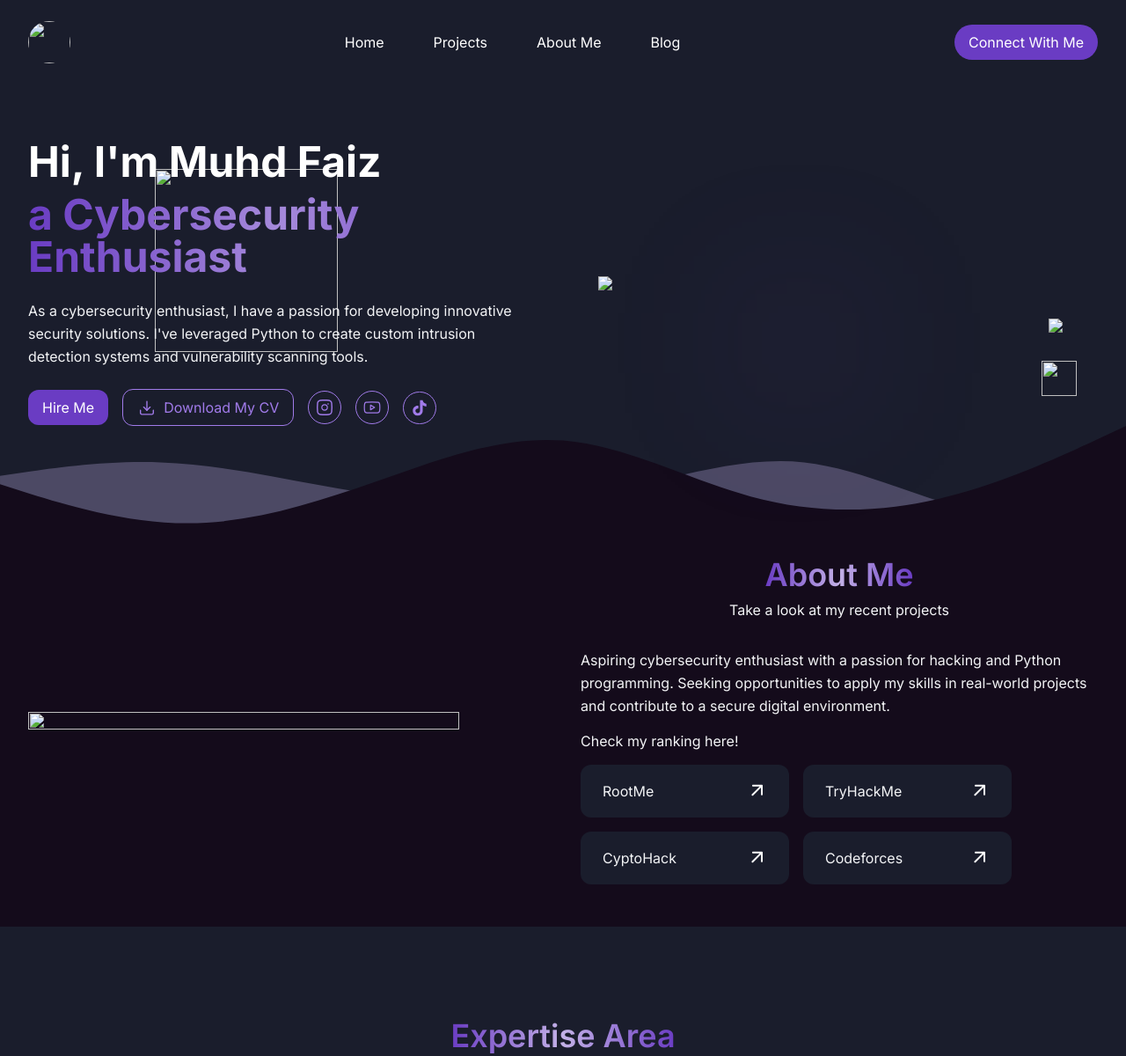
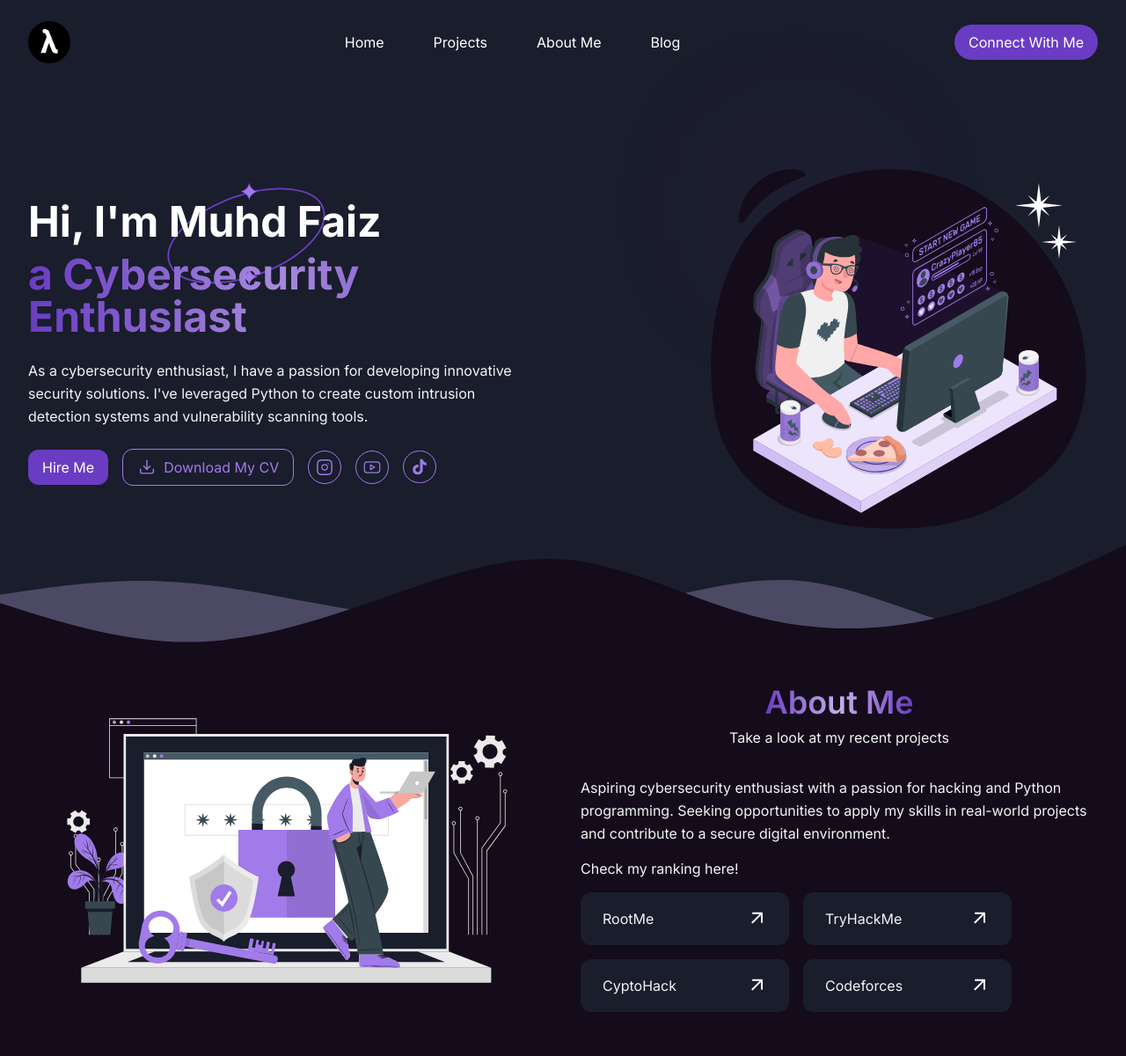
Before and after one commit to ridoananda/pais-project, a website: page index.html in a window 1280 px wide. Shown: the top 1200 px of the page at 88% size. Drawn offline with nearby package versions, Linux system fonts and the light colour scheme; files that its build step writes are made by us from their sources; the site is published under a folder, as on GitHub Pages, so addresses that start at the root find nothing.

Commit message:
fix: path

```diff
--- a/index.html
+++ b/index.html
@@ -21,7 +21,7 @@
     <!-- Navbar -->
     <div class="bg-transparent">
       <header class="flex justify-between items-center py-6 container">
-        <img src="/assets/images/logo.jpg" class="rounded-full w-12" />
+        <img src="./assets/images/logo.jpg" class="rounded-full w-12" />
         <div class="hidden md:flex space-x-14">
           <a class="text-white" href="#"> Home </a>
           <a class="text-white" href="#project"> Projects </a>
@@ -72,7 +72,7 @@
       class="container grid md:grid-cols-2 gap-x-20 gap-y-10 items-center py-10 lg:pb-0 lg:pt-16 relative z-10"
     >
       <img
-        src="/assets/svg/circle-star.svg"
+        src="./assets/svg/circle-star.svg"
         class="absolute w-32 lg:w-52 left-52 top-6 md:left-44 xl:top-[6rem] -z-10"
       />
       <div>
@@ -198,9 +198,9 @@
       </div>
       <div class="relative">
         <div class="bg-blur !w-10 !h-10 lg:left-52 lg:top-14"></div>
-        <img src="/assets/svg/star.svg" class="absolute right-10 top-12" />
-        <img src="/assets/svg/star.svg" class="absolute right-6 top-24 w-10" />
-        <img src="/assets/svg/hero1.svg" class="ml-auto" />
+        <img src="./assets/svg/star.svg" class="absolute right-10 top-12" />
+        <img src="./assets/svg/star.svg" class="absolute right-6 top-24 w-10" />
+        <img src="./assets/svg/hero1.svg" class="ml-auto" />
       </div>
     </section>
     <!-- Wave SVG -->
@@ -228,7 +228,7 @@
     <!-- About Me -->
     <div class="bg-[#140B1B] py-12 lg:pt-0" id="about">
       <div class="container flex flex-col-reverse gap-6 lg:flex-row items-center gap-x-10">
-        <img src="/assets/svg/about-me.svg" class="w-10/12" />
+        <img src="./assets/svg/about-me.svg" class="w-10/12" />
         <div class="md:w-10/12">
           <div class="text-center">
             <h3 class="text-gradient inline">About Me</h3>
@@ -471,7 +471,7 @@
           </div>
           <!-- Decoration -->
           <img
-            src="/assets/svg/star1.svg"
+            src="./assets/svg/star1.svg"
             class="absolute w-16 right-10 -top-4 -z-10"
           />
           <svg
@@ -487,7 +487,7 @@
         </div>
       </section>
       <img
-        src="/assets/svg/decoration.svg"
+        src="./assets/svg/decoration.svg"
         class="absolute w-32 -z-10 lg:w-52 left-0 top-0 bottom-0 my-auto"
       />
     </div>
@@ -812,7 +812,7 @@
     <!-- Footer -->
     <div class="flex flex-col py-10 items-center bg-[#140B1B]">
       <img
-        src="/assets/images/logo.jpg"
+        src="./assets/images/logo.jpg"
         alt=""
         class="rounded-full w-24 h-24"
       />
```
